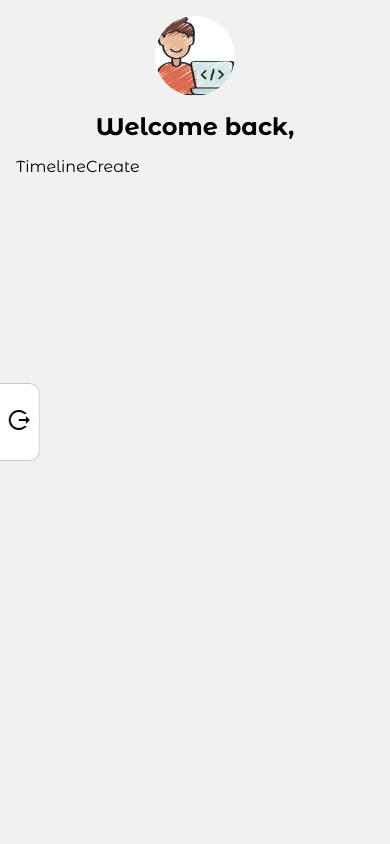
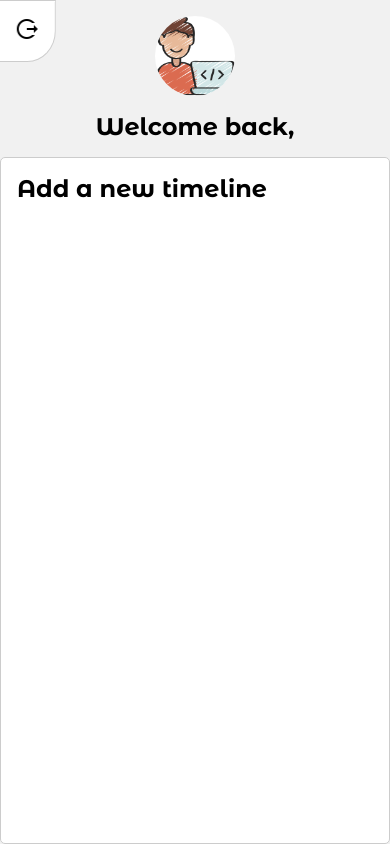
Before and after one commit to RanitJana/Portfolio, a React (Vite) app in the folder client/: page /admin/1/timeline/create in a window 390 px wide. Built offline with nearby package versions, Linux system fonts and the light colour scheme; no server answers.

Commit message:
fix:nav and start timeline

```diff
--- a/client/admin/components/EditSkill/EditSkill.css
+++ b/client/admin/components/EditSkill/EditSkill.css
@@ -18,7 +18,7 @@
     font-size: 1rem;
 }
 
-.editSkill>.editSkillContainer>.more {
+.editSkill>.editSkillContainer>.more:active {
     background-color: #cccccc95;
 
 }
--- a/client/admin/components/NavBar/NavBar.css
+++ b/client/admin/components/NavBar/NavBar.css
@@ -64,9 +64,8 @@
 .navBar .dragToOpen {
     height: fit-content;
     background-color: white;
-    padding: 1rem 0;
-    border-top-right-radius: 10px;
-    border-bottom-right-radius: 10px;
+    padding: 0.5rem;
+    border-bottom-right-radius: 50%;
     border-top: 1px solid #ccc;
     border-bottom: 1px solid #ccc;
     border-right: 1px solid #ccc;
@@ -96,7 +95,7 @@
         display: block;
         position: absolute;
         right: 0;
-        top: 50%;
-        transform: translate(100%, -50%);
+        top: 0%;
+        transform: translate(100%, 0%);
     }
 }
--- a/client/admin/pages/Dashboard/Dashboard.css
+++ b/client/admin/pages/Dashboard/Dashboard.css
@@ -14,3 +14,8 @@
     width: 100%;
     transition: all 0.3s ease;
 }
+@media screen and (max-width:561px) {
+    .dashBoard>.right{
+        padding: 1rem 0 0 0;
+    }
+}
--- a/client/admin/pages/Login/Login.jsx
+++ b/client/admin/pages/Login/Login.jsx
@@ -24,6 +24,7 @@ function Login() {
 
     if (emailOrPhone === "") {
       emailRef.current.style.borderColor = "red";
+      emailRef.current.focus();
       setTimeout(() => {
         emailRef.current.style.borderColor = "gray";
       }, 1500);
@@ -32,6 +33,7 @@ function Login() {
     }
     if (password === "") {
       passwordRef.current.style.borderColor = "red";
+      passwordRef.current.focus();
       setTimeout(() => {
         passwordRef.current.style.borderColor = "gray";
       }, 1500);
--- a/client/admin/pages/TimelineCreate/TimelineCreate.css
+++ b/client/admin/pages/TimelineCreate/TimelineCreate.css
@@ -0,0 +1,7 @@
+.adminTimelineAdd {
+    background-color: white;
+    padding: 1rem;
+    border: 1px solid #ccc;
+    border-radius: 5px;
+    height: 100%;
+}
--- a/client/admin/pages/TimelineCreate/TimelineCreate.jsx
+++ b/client/admin/pages/TimelineCreate/TimelineCreate.jsx
@@ -1,7 +1,51 @@
+/* eslint-disable no-unused-vars */
 import "./TimelineCreate.css";
+import { useCallback, useContext, useEffect, useState } from "react";
+import { toastContext } from "../../../src/Index.jsx";
+import AdminSkeleton from "../../components/AdminSkeleton/AdminSkeleton.jsx";
+import { useParams } from "react-router-dom";
+import { handleAddTimeline } from "../../utils/Apis.js";
 
 function TimelineCreate() {
-  return <div>TimelineCreate</div>;
+  const { toast } = useContext(toastContext);
+  const { id } = useParams();
+
+  const [isLoading, setLoading] = useState(false);
+
+  const [info, setInfo] = useState({
+    title: "",
+    description: "",
+    from: "",
+    to: "",
+  });
+
+  const addTimeline = useCallback(async () => {
+    try {
+      setLoading(true);
+      let data = {
+        title: info.title,
+        description: info.description,
+        from: info.from,
+        to: info.to,
+      };
+
+      let { success, message } = await handleAddTimeline(data);
+
+      if (success) toast.success(message);
+      else toast.warning(message);
+    } catch (error) {
+      console.log(error);
+      toast.error(error.message || "An error occurred");
+    } finally {
+      setLoading(false);
+    }
+  }, [info.description, info.from, info.title, info.to, toast]);
+
+  return (
+    <div className="adminTimelineAdd">
+      <h2>Add a new timeline</h2>
+    </div>
+  );
 }
 
 export default TimelineCreate;
--- a/client/admin/utils/Apis.js
+++ b/client/admin/utils/Apis.js
@@ -198,7 +198,26 @@ const handleUpdateProfile = async function (formData) {
         withCredentials: true,
       }
     );
-    console.log(response);
+
+    return response.data;
+  } catch (error) {
+    console.log(error);
+    return error.response?.data;
+  }
+};
+
+const handleAddTimeline = async function (data) {
+  try {
+    let response = await axios.post(
+      `${import.meta.env.VITE_BACKEND_URI}/v1/timeline`,
+      data,
+      {
+        headers: {
+          "Content-Type": "application/json",
+        },
+        withCredentials: true,
+      }
+    );
 
     return response.data;
   } catch (error) {
@@ -218,4 +237,5 @@ export {
   handleUpdateSkill,
   handleDeleteSkill,
   handleUpdateProfile,
+  handleAddTimeline,
 };
```
Also changed, not shown: client/admin/components/TimelineShow/TimelineShow.jsx (added, +7 -0 lines), client/admin/components/TimelineShow/TimelineShow.css (added).
